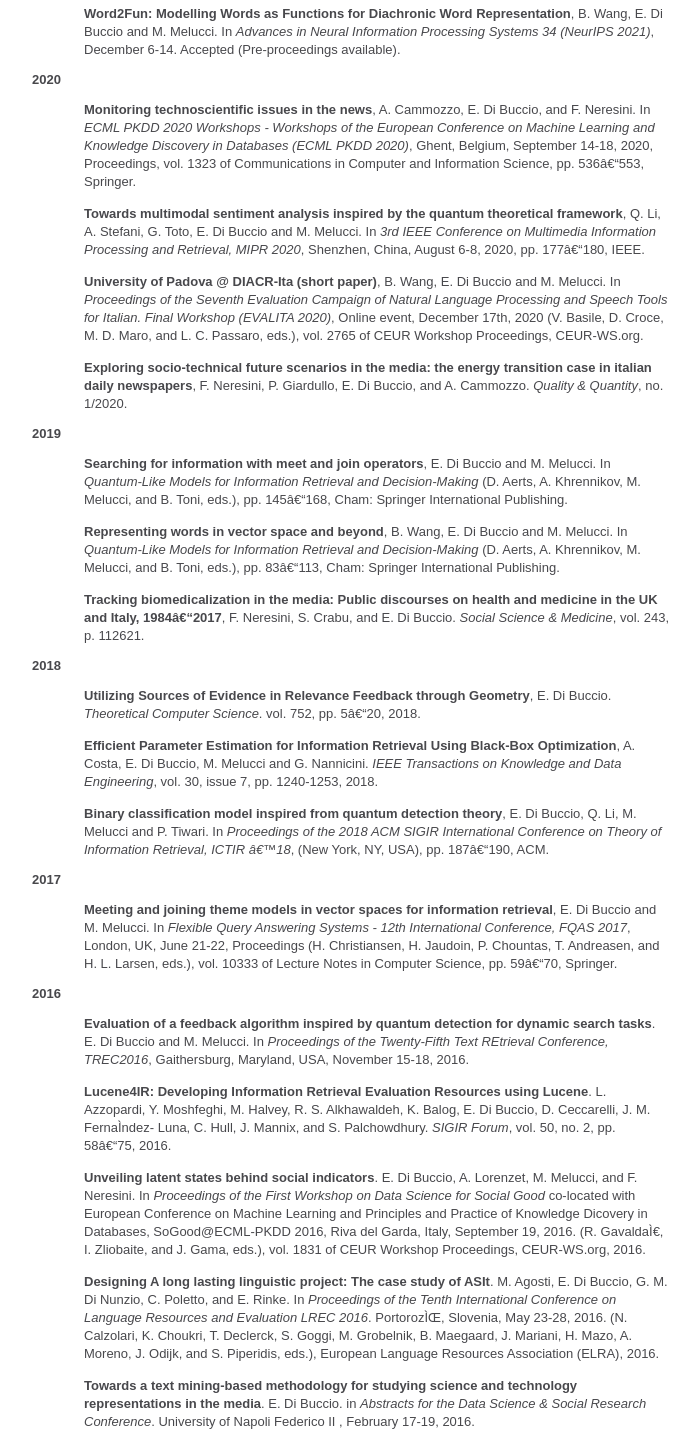
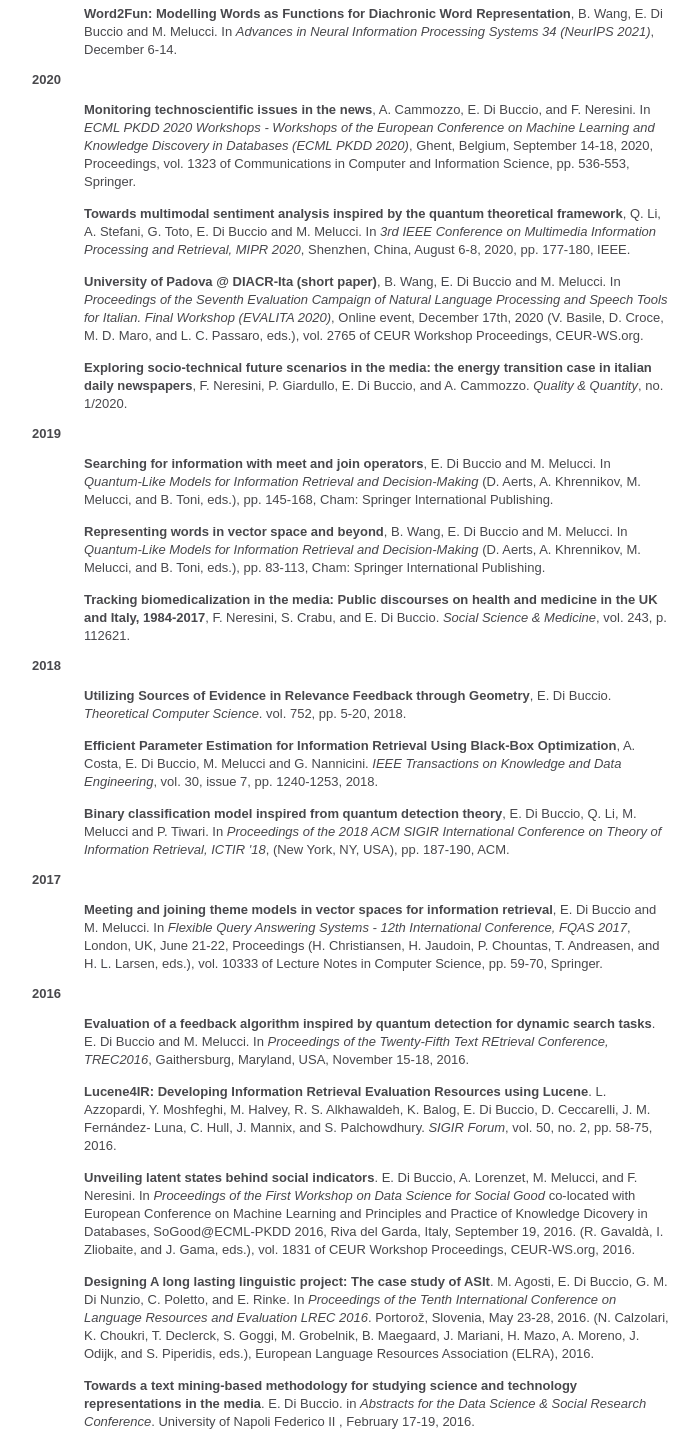
Before and after one commit to dibuccio/dibuccio.github.io, a plain HTML site: page publications.html in a window 1280 px wide. Shown: the part 160-1596 px from the top of the page, without its empty margins (268-967 px from the left). Drawn offline with Linux system fonts and the light colour scheme.

Commit message:
First fix

```diff
--- a/publications.html
+++ b/publications.html
@@ -34,17 +34,17 @@
                     <h2>2021</h2>
                     <ul class="publications">
                         <li>
-                           <b>Word2Fun: Modelling Words as Functions for Diachronic Word Representation</b>, B. Wang, E. Di Buccio and M. Melucci. In <em>Advances in Neural Information Processing Systems 34 (NeurIPS 2021)</em>, December 6-14. Accepted (Pre-proceedings available).
+                           <b>Word2Fun: Modelling Words as Functions for Diachronic Word Representation</b>, B. Wang, E. Di Buccio and M. Melucci. In <em>Advances in Neural Information Processing Systems 34 (NeurIPS 2021)</em>, December 6-14.
                         </li>
                     </ul>
 
                     <h2>2020</h2>
                     <ul class="publications">
                         <li>
-                          <b>Monitoring technoscientific issues in the news</b>, A. Cammozzo, E. Di Buccio, and F. Neresini. In <em>ECML PKDD 2020 Workshops - Workshops of the European Conference on Machine Learning and Knowledge Discovery in Databases (ECML PKDD 2020)</em>, Ghent, Belgium, September 14-18, 2020, Proceedings, vol. 1323 of Communications in Computer and Information Science, pp. 536–553, Springer.
+                          <b>Monitoring technoscientific issues in the news</b>, A. Cammozzo, E. Di Buccio, and F. Neresini. In <em>ECML PKDD 2020 Workshops - Workshops of the European Conference on Machine Learning and Knowledge Discovery in Databases (ECML PKDD 2020)</em>, Ghent, Belgium, September 14-18, 2020, Proceedings, vol. 1323 of Communications in Computer and Information Science, pp. 536-553, Springer.
                         </li>
                         <li>
-                          <b>Towards multimodal sentiment analysis inspired by the quantum theoretical framework</b>,  Q. Li, A. Stefani, G. Toto, E. Di Buccio and M. Melucci. In <em>3rd IEEE Conference on Multimedia Information Processing and Retrieval, MIPR 2020</em>, Shenzhen, China, August 6-8, 2020, pp. 177–180, IEEE.
+                          <b>Towards multimodal sentiment analysis inspired by the quantum theoretical framework</b>,  Q. Li, A. Stefani, G. Toto, E. Di Buccio and M. Melucci. In <em>3rd IEEE Conference on Multimedia Information Processing and Retrieval, MIPR 2020</em>, Shenzhen, China, August 6-8, 2020, pp. 177-180, IEEE.
                         </li>
                         <li>
                           <b>University of Padova @ DIACR-Ita (short paper)</b>, B. Wang, E. Di Buccio and M. Melucci. In <em>Proceedings of the Seventh Evaluation Campaign of Natural Language Processing and Speech Tools for Italian. Final Workshop (EVALITA 2020)</em>, Online event, December 17th, 2020 (V. Basile, D. Croce, M. D. Maro, and L. C. Passaro, eds.), vol. 2765 of CEUR Workshop Proceedings, CEUR-WS.org.
@@ -57,27 +57,27 @@
                     <h2>2019</h2>
                     <ul class="publications">
                         <li>
-                          <b>Searching for information with meet and join operators</b>, E. Di Buccio and M. Melucci. In <em>Quantum-Like Models for Information Retrieval and Decision-Making</em> (D. Aerts, A. Khrennikov, M. Melucci, and B. Toni, eds.), pp. 145–168, Cham: Springer International Publishing.
+                          <b>Searching for information with meet and join operators</b>, E. Di Buccio and M. Melucci. In <em>Quantum-Like Models for Information Retrieval and Decision-Making</em> (D. Aerts, A. Khrennikov, M. Melucci, and B. Toni, eds.), pp. 145-168, Cham: Springer International Publishing.
                         </li>
                         <li>
-                           <b>Representing words in vector space and beyond</b>, B. Wang, E. Di Buccio and M. Melucci. In <em>Quantum-Like Models for Information Retrieval and Decision-Making</em> (D. Aerts, A. Khrennikov, M. Melucci, and B. Toni, eds.), pp. 83–113, Cham: Springer International Publishing.
+                           <b>Representing words in vector space and beyond</b>, B. Wang, E. Di Buccio and M. Melucci. In <em>Quantum-Like Models for Information Retrieval and Decision-Making</em> (D. Aerts, A. Khrennikov, M. Melucci, and B. Toni, eds.), pp. 83-113, Cham: Springer International Publishing.
                         </li>
                         <li>
-                           <b>Tracking biomedicalization in the media: Public discourses on health and medicine in the UK and Italy, 1984–2017</b>,  F. Neresini, S. Crabu, and E. Di Buccio. <em>Social Science & Medicine</em>, vol. 243, p. 112621.
+                           <b>Tracking biomedicalization in the media: Public discourses on health and medicine in the UK and Italy, 1984-2017</b>,  F. Neresini, S. Crabu, and E. Di Buccio. <em>Social Science & Medicine</em>, vol. 243, p. 112621.
                         </li>
                     </ul>
 
                     <h2>2018</h2>
                     <ul class="publications">
                         <li>
-                           <b>Utilizing Sources of Evidence in Relevance Feedback through Geometry</b>,  E. Di Buccio. <em>Theoretical Computer Science</em>. vol. 752, pp. 5–20, 2018.
+                           <b>Utilizing Sources of Evidence in Relevance Feedback through Geometry</b>,  E. Di Buccio. <em>Theoretical Computer Science</em>. vol. 752, pp. 5-20, 2018.
                         </li>
 
                         <li>
                            <b>Efficient Parameter Estimation for Information Retrieval Using Black-Box Optimization</b>,  A. Costa, E. Di Buccio, M. Melucci and G. Nannicini. <em> IEEE Transactions on Knowledge and Data Engineering</em>, vol. 30, issue 7, pp. 1240-1253,  2018.
                         </li>
                         <li>
-                          <b>Binary classification model inspired from quantum detection theory</b>, E. Di Buccio, Q. Li, M. Melucci and P. Tiwari. In <em>Proceedings of the 2018 ACM SIGIR International Conference on Theory of Information Retrieval, ICTIR ’18</em>, (New York, NY, USA), pp. 187–190, ACM.
+                          <b>Binary classification model inspired from quantum detection theory</b>, E. Di Buccio, Q. Li, M. Melucci and P. Tiwari. In <em>Proceedings of the 2018 ACM SIGIR International Conference on Theory of Information Retrieval, ICTIR '18</em>, (New York, NY, USA), pp. 187-190, ACM.
                         </li>
                     </ul>
 
@@ -85,7 +85,7 @@
                     <h2>2017</h2>
                     <ul class="publications">
                         <li>
-                           <b>Meeting and joining theme models in vector spaces for information retrieval</b>,  E. Di Buccio and M. Melucci. In <em>Flexible Query Answering Systems - 12th International Conference, FQAS 2017</em>, London, UK, June 21-22, Proceedings (H. Christiansen, H. Jaudoin, P. Chountas, T. Andreasen, and H. L. Larsen, eds.), vol. 10333 of Lecture Notes in Computer Science, pp. 59–70, Springer.
+                           <b>Meeting and joining theme models in vector spaces for information retrieval</b>,  E. Di Buccio and M. Melucci. In <em>Flexible Query Answering Systems - 12th International Conference, FQAS 2017</em>, London, UK, June 21-22, Proceedings (H. Christiansen, H. Jaudoin, P. Chountas, T. Andreasen, and H. L. Larsen, eds.), vol. 10333 of Lecture Notes in Computer Science, pp. 59-70, Springer.
                         </li>
                     </ul>
 
@@ -95,13 +95,13 @@
                             <b>Evaluation of a feedback algorithm inspired by quantum detection for dynamic search tasks</b>. E. Di Buccio and M. Melucci.  In <em>Proceedings of the Twenty-Fifth Text REtrieval Conference, TREC2016</em>, Gaithersburg, Maryland, USA, November 15-18, 2016.
                         </li>
                         <li>
-                            <b>Lucene4IR: Developing Information Retrieval Evaluation Resources using Lucene</b>. L. Azzopardi, Y. Moshfeghi, M. Halvey, R. S. Alkhawaldeh, K. Balog, E. Di Buccio, D. Ceccarelli, J. M. Fernández- Luna, C. Hull, J. Mannix, and S. Palchowdhury. <em>SIGIR Forum</em>, vol. 50, no. 2, pp. 58–75, 2016.
+                            <b>Lucene4IR: Developing Information Retrieval Evaluation Resources using Lucene</b>. L. Azzopardi, Y. Moshfeghi, M. Halvey, R. S. Alkhawaldeh, K. Balog, E. Di Buccio, D. Ceccarelli, J. M. Fern&#225;ndez- Luna, C. Hull, J. Mannix, and S. Palchowdhury. <em>SIGIR Forum</em>, vol. 50, no. 2, pp. 58-75, 2016.
                         </li>
                         <li>
-                            <b>Unveiling latent states behind social indicators</b>. E. Di Buccio, A. Lorenzet, M. Melucci, and F. Neresini. In <em>Proceedings of the First Workshop on Data Science for Social Good</em> co-located with European Conference on Machine Learning and Principles and Practice of Knowledge Dicovery in Databases, SoGood@ECML-PKDD 2016, Riva del Garda, Italy, September 19, 2016. (R. Gavaldà, I. Zliobaite, and J. Gama, eds.), vol. 1831 of CEUR Workshop Proceedings, CEUR-WS.org, 2016.
+                            <b>Unveiling latent states behind social indicators</b>. E. Di Buccio, A. Lorenzet, M. Melucci, and F. Neresini. In <em>Proceedings of the First Workshop on Data Science for Social Good</em> co-located with European Conference on Machine Learning and Principles and Practice of Knowledge Dicovery in Databases, SoGood@ECML-PKDD 2016, Riva del Garda, Italy, September 19, 2016. (R. Gavald&#224;, I. Zliobaite, and J. Gama, eds.), vol. 1831 of CEUR Workshop Proceedings, CEUR-WS.org, 2016.
                         </li>
                         <li>
-                            <b>Designing A long lasting linguistic project: The case study of ASIt</b>. M. Agosti, E. Di Buccio, G. M. Di Nunzio, C. Poletto, and E. Rinke. In <em>Proceedings of the Tenth International Conference on Language Resources and Evaluation LREC 2016</em>. Portorož, Slovenia, May 23-28, 2016. (N. Calzolari, K. Choukri, T. Declerck, S. Goggi, M. Grobelnik, B. Maegaard, J. Mariani, H. Mazo, A. Moreno, J. Odijk, and S. Piperidis, eds.), European Language Resources Association (ELRA), 2016.
+                            <b>Designing A long lasting linguistic project: The case study of ASIt</b>. M. Agosti, E. Di Buccio, G. M. Di Nunzio, C. Poletto, and E. Rinke. In <em>Proceedings of the Tenth International Conference on Language Resources and Evaluation LREC 2016</em>. Portoro&zcaron;, Slovenia, May 23-28, 2016. (N. Calzolari, K. Choukri, T. Declerck, S. Goggi, M. Grobelnik, B. Maegaard, J. Mariani, H. Mazo, A. Moreno, J. Odijk, and S. Piperidis, eds.), European Language Resources Association (ELRA), 2016.
                         </li>
                         <li>
                             <b>Towards a text mining-based methodology for studying science and technology representations in the media</b>. E. Di Buccio. in <em>Abstracts for the Data Science & Social Research Conference</em>. University of Napoli Federico II , February 17-19, 2016.
@@ -178,7 +178,7 @@
                             <b>DIRECTions: Design and Specification of an IR Evaluation Infrastructure</b>. M. Agosti, E. Di Buccio, N. Ferro, I. Masiero, S. Peruzzo, and G. Silvello. In <em>CLEF</em> (T. Catarci, P. Forner, D. Hiemstra, A. Penas, and G. Santucci, eds.), vol. 7488 of Lecture Notes in Computer Science, pp. 88-99, Springer, 2012.
                         </li>
                         <li>
-                            <b>A System for Exposing Linguistic Linked Open Data</b>. E. Di Buccio, G.M. Di Nunzio, G. Sivello. In <em>TPDL</em> (P. Zaphiris, G. Buchanan, E. Rasmussen, and F. Loizides, eds.), vol. 7489 of Lecture Notes in Computer Science, pp. 173-178, Springer, 2012.
+                            <b>A System for Exposing Linguistic Linked Open Data</b>. E. Di Buccio, G.M. Di Nunzio, G. Silvello. In <em>TPDL</em> (P. Zaphiris, G. Buchanan, E. Rasmussen, and F. Loizides, eds.), vol. 7489 of Lecture Notes in Computer Science, pp. 173-178, Springer, 2012.
                         </li>
                         <li>
                             <b>An Efficient Methodology for the Identification of Multiple Music Works within a Single Query</b>. E. Di Buccio, N. Montecchio, and N. Orio. In <em>SEBD</em> (N. Ferro and L. Tanca, eds.), pp. 123-130, Edizioni Libreria Progetto, Padova, Italy, 2012. Extended Abstract.
```
Also changed, not shown: index.html (+5 -0 lines).
